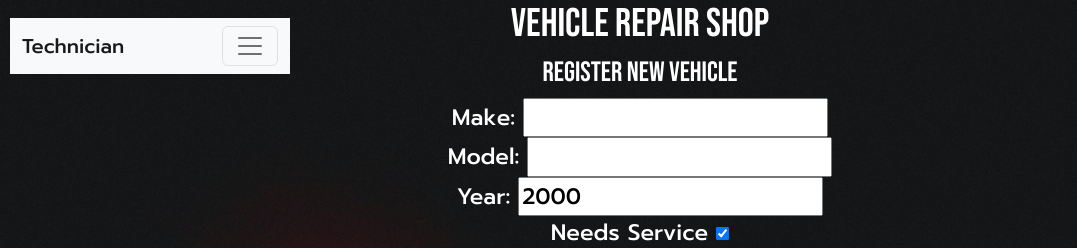
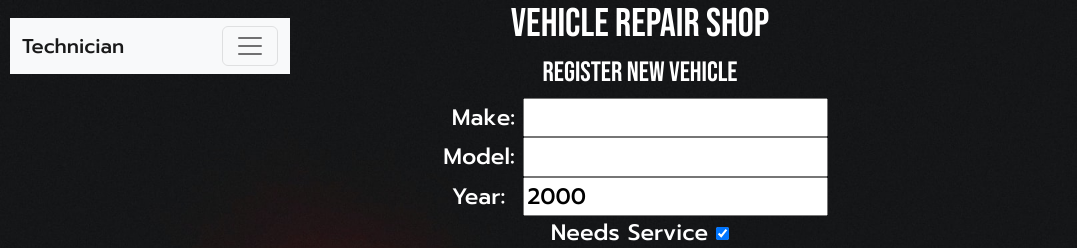
Before and after one commit to nicudemosB/service_React_Frontend, a React (Create React App) app: page / in a window 1280 px wide. Shown: the top 248 px of the page, without its empty margins (0-1077 px from the left). Built offline with nearby package versions, Linux system fonts and the light colour scheme; no server answers; a web font is replaced by a local one.

Commit message:
final changes

```diff
--- a/src/App.css
+++ b/src/App.css
@@ -29,3 +29,11 @@ h1 {
 h3 {
   font-family: 'Bebas Neue', cursive;
 }
+
+.model {
+  margin-right:9px;
+}
+
+.year {
+  margin-left: 10px;
+}
--- a/src/App.js
+++ b/src/App.js
@@ -129,8 +129,8 @@ const handleDelete = (serviceData) => {
           <h3>Register New Vehicle</h3>
           <form onSubmit = {handleNewListFormSubmit}>
             Make: <input type='text' onChange={handleNewMakeChange} /><br/>
-            Model: <input type='text' onChange={handleNewModelChange} /><br/>
-            Year: <input type='number' defaultValue="2000" onChange={handleNewYearChange} /><br/>
+            Model: <input className='model' type='text' onChange={handleNewModelChange} /><br/>
+            Year: <input className='year' type='number' defaultValue="2000" onChange={handleNewYearChange} /><br/>
             Needs Service <input type='checkbox' defaultChecked={true} onChange={handleNewServiceChange} /><br/>
             <input className='btn btn-warning' type='submit' value='Add to List'></input>
           </form><br/>
```
